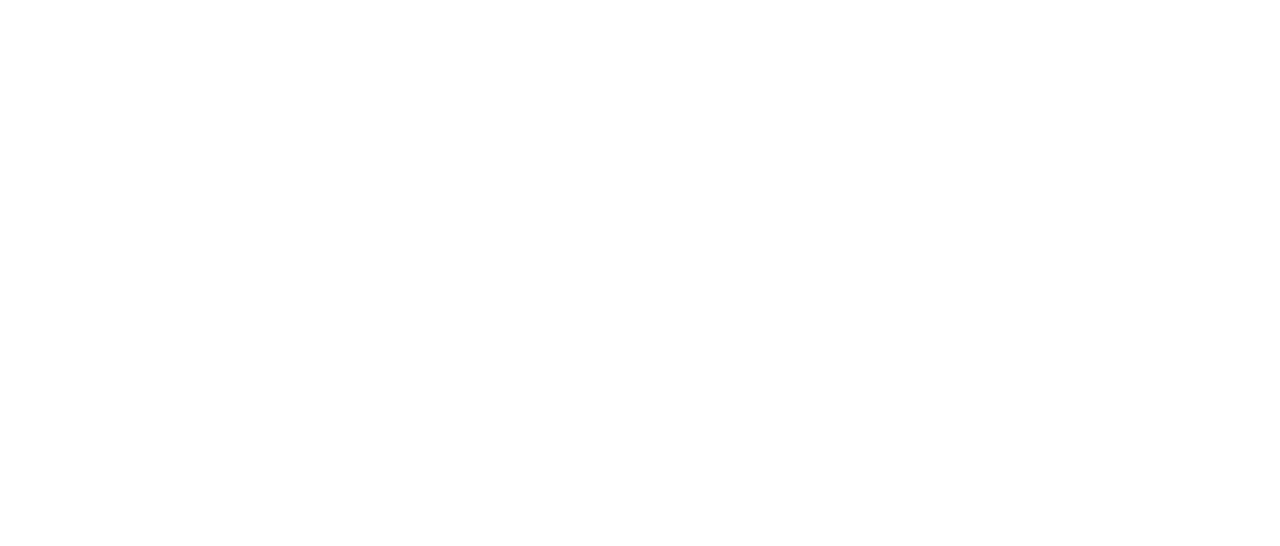
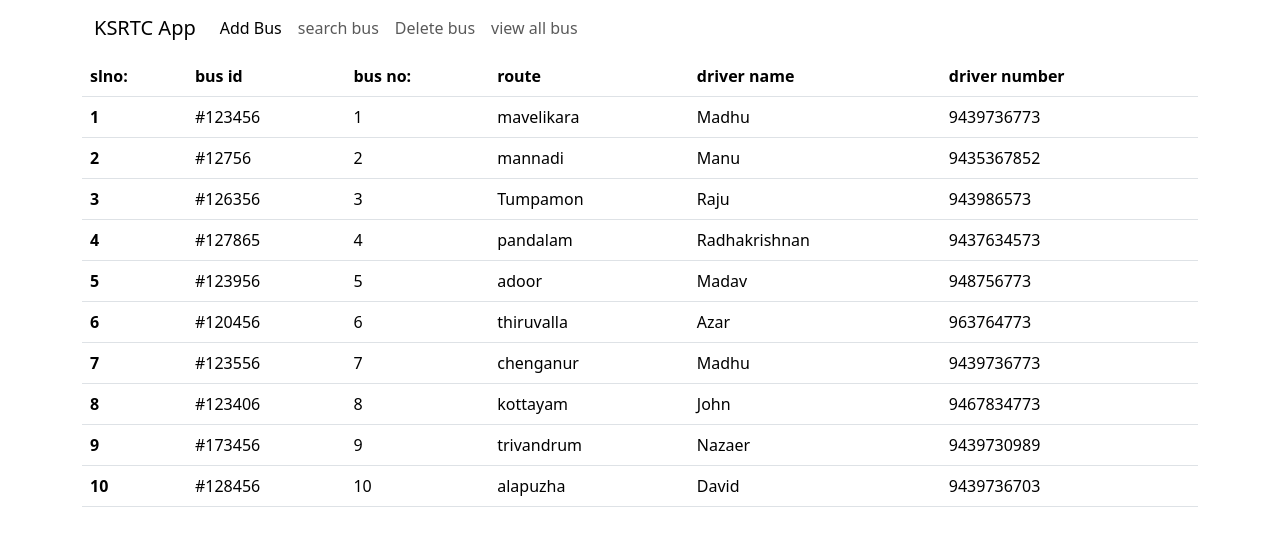
Before and after one commit to luffy-2004/KSRTC-APP, a plain HTML site: page view all bus.html in a window 1280 px wide. Drawn offline with nearby package versions, Linux system fonts and the light colour scheme.

Commit message:
ksrtc app

```diff
--- a/view all bus.html
+++ b/view all bus.html
@@ -0,0 +1,159 @@
+<!DOCTYPE html>
+<html lang="en">
+
+<head>
+    <link href="https://cdn.jsdelivr.net/npm/bootstrap@5.3.3/dist/css/bootstrap.min.css" rel="stylesheet"
+        integrity="sha384-QWTKZyjpPEjISv5WaRU9OFeRpok6YctnYmDr5pNlyT2bRjXh0JMhjY6hW+ALEwIH" crossorigin="anonymous">
+    <meta charset="UTF-8">
+    <meta name="viewport" content="width=device-width, initial-scale=1.0">
+    <title>Document</title>
+</head>
+
+<body>
+    <div class="container">
+
+
+        <nav class="navbar navbar-expand-lg bg-body-primary">
+            <div class="container-fluid">
+              <a class="navbar-brand" href="#">KSRTC App</a>
+              <button class="navbar-toggler" type="button" data-bs-toggle="collapse" data-bs-target="#navbarNav" aria-controls="navbarNav" aria-expanded="false" aria-label="Toggle navigation">
+                <span class="navbar-toggler-icon"></span>
+              </button>
+              <div class="collapse navbar-collapse" id="navbarNav">
+                <ul class="navbar-nav">
+                  <li class="nav-item">
+                    <a class="nav-link active" aria-current="page" href="index.html">Add Bus</a>
+                  </li>
+                  <li class="nav-item">
+                    <a class="nav-link" href="search a bus.html">search bus</a>
+                  </li>
+                  <li class="nav-item">
+                    <a class="nav-link" href="delete a bus.html">Delete bus</a>
+                  </li>
+                  <li class="nav-item">
+                    <a class="nav-link" href="view all bus.html">view all bus</a>
+                  </li>
+                </ul>
+              </div>
+            </div>
+          </nav>
+
+        <div class="row">
+            <div class="col col-12 col-sm-12 col-md-12 col-lg-12 col-xl-12 col-xxl-12">
+                <table class="table">
+                    <thead>
+                        <tr>
+                            <th scope="col">slno:</th>
+                            <th scope="col">bus id</th>
+                            <th scope="col">bus no:</th>
+                            <th scope="col">route</th>
+                            <th scope="col">driver name</th>
+                            <th scope="col">driver number</th>
+
+
+                        </tr>
+                    </thead>
+                    <tbody>
+                        <tr>
+                            <th scope="row">1</th>
+                            <td>#123456</td>
+                            <td>1</td>
+                            <td>mavelikara</td>
+                            <td>Madhu</td>
+                            <td>9439736773</td>
+
+                        </tr>
+                        <tr>
+                            <th scope="row">2</th>
+                            <td>#12756</td>
+                            <td>2</td>
+                            <td>mannadi</td>
+                            <td>Manu</td>
+                            <td>9435367852</td>
+
+                        </tr>
+                        <tr>
+                            <th scope="row">3</th>
+                            <td>#126356</td>
+                            <td>3</td>
+                            <td>Tumpamon</td>
+                            <td>Raju</td>
+                            <td>943986573</td>
+
+                        </tr>
+                        <tr>
+                            <th scope="row">4</th>
+                            <td>#127865</td>
+                            <td>4</td>
+                            <td>pandalam</td>
+                            <td>Radhakrishnan</td>
+                            <td>9437634573</td>
+
+                        </tr>
+                        <tr>
+                            <th scope="row">5</th>
+                            <td>#123956</td>
+                            <td>5</td>
+                            <td>adoor</td>
+                            <td>Madav</td>
+                            <td>948756773</td>
+
+                        </tr>
+                        <tr>
+                            <th scope="row">6</th>
+                            <td>#120456</td>
+                            <td>6</td>
+                            <td>thiruvalla</td>
+                            <td>Azar</td>
+                            <td>963764773</td>
+
+                        </tr>
+                        <tr>
+                            <th scope="row">7</th>
+                            <td>#123556</td>
+                            <td>7</td>
+                            <td>chenganur</td>
+                            <td>Madhu</td>
+                            <td>9439736773</td>
+
+                        </tr>
+                        <tr>
+                            <th scope="row">8</th>
+                            <td>#123406</td>
+                            <td>8</td>
+                            <td>kottayam</td>
+                            <td>John</td>
+                            <td>9467834773</td>
+
+                        </tr>
+                        <tr>
+                            <th scope="row">9</th>
+                            <td>#173456</td>
+                            <td>9</td>
+                            <td>trivandrum</td>
+                            <td>Nazaer</td>
+                            <td>9439730989</td>
+
+                        </tr>
+                        <tr>
+                            <th scope="row">10</th>
+                            <td>#128456</td>
+                            <td>10</td>
+                            <td>alapuzha</td>
+                            <td>David</td>
+                            <td>9439736703</td>
+
+                        </tr>
+
+
+                    </tbody>
+                </table>
+            </div>
+        </div>
+    </div>
+    <script src="https://cdn.jsdelivr.net/npm/bootstrap@5.3.3/dist/js/bootstrap.bundle.min.js"
+        integrity="sha384-YvpcrYf0tY3lHB60NNkmXc5s9fDVZLESaAA55NDzOxhy9GkcIdslK1eN7N6jIeHz"
+        crossorigin="anonymous"></script>
+</body>
+
+</html>
```
Also changed, not shown: Delete a bus.html (+24 -1 lines), index.html (+29 -4 lines), search a bus.html (+24 -1 lines).
